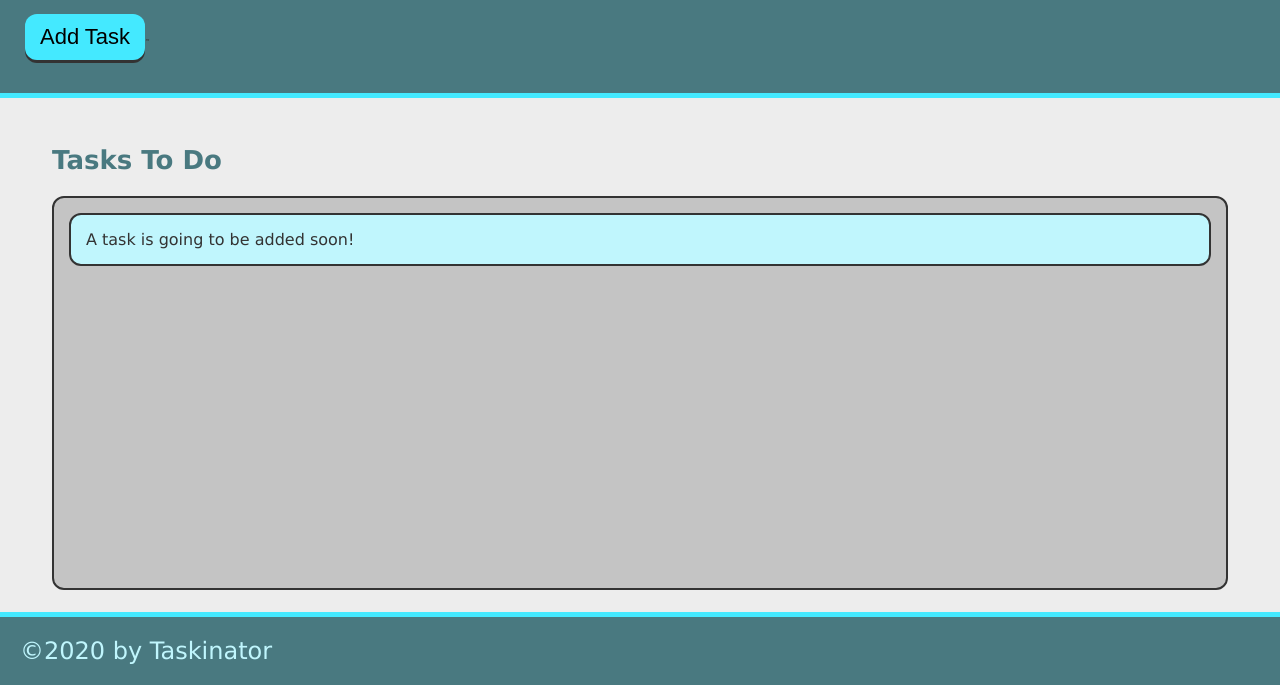
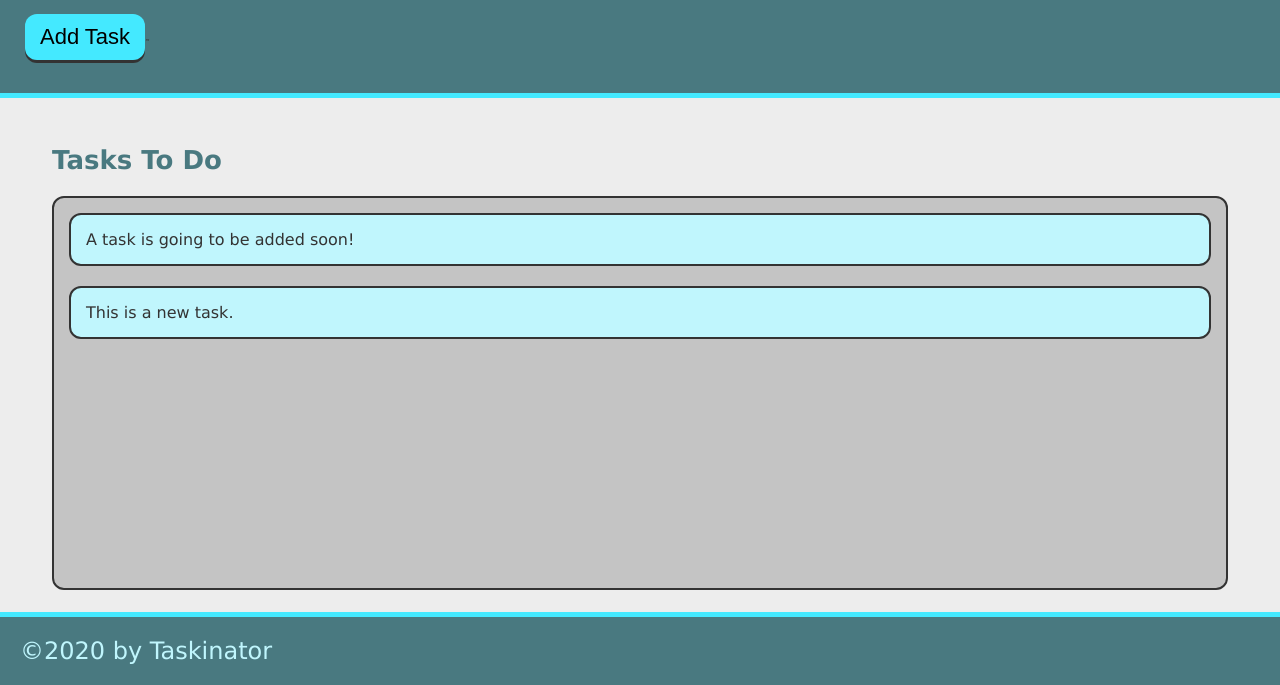
Before and after one commit to cliffybar/taskinator, a plain HTML site: page index.html in a window 1280 px wide. Both pictures are taken after a click on the button "Add Task". Shown: the part 115-800 px from the top of the page. Drawn offline with Linux system fonts and the light colour scheme.

Commit message:
add ability to add task

```diff
--- a/assets/js/script.js
+++ b/assets/js/script.js
@@ -0,0 +1,11 @@
+var buttonEl = document.querySelector("#save-task");
+var tasksToDoEl = document.querySelector("#tasks-to-do");
+
+var createTaskHandler = function() {
+    var listItemEl = document.createElement("li");
+    listItemEl.className = "task-item";
+    listItemEl.textContent = "This is a new task.";
+    tasksToDoEl.appendChild(listItemEl);
+}
+
+buttonEl.addEventListener("click", createTaskHandler);
--- a/index.html
+++ b/index.html
@@ -17,7 +17,7 @@
 
         <p>Click the button bellow to add a new task!</p>
 
-        <button class="btn">Add Task</button>˜
+        <button class="btn" id="save-task">Add Task</button>˜
     </header>
 
     <main class="page-content">
@@ -26,7 +26,7 @@
                 Tasks To Do
             </h2>
 
-            <ul class="task-list">
+            <ul class="task-list" id="tasks-to-do">
                 <li class="task-item">
                     A task is going to be added soon!
                 </li>
```
